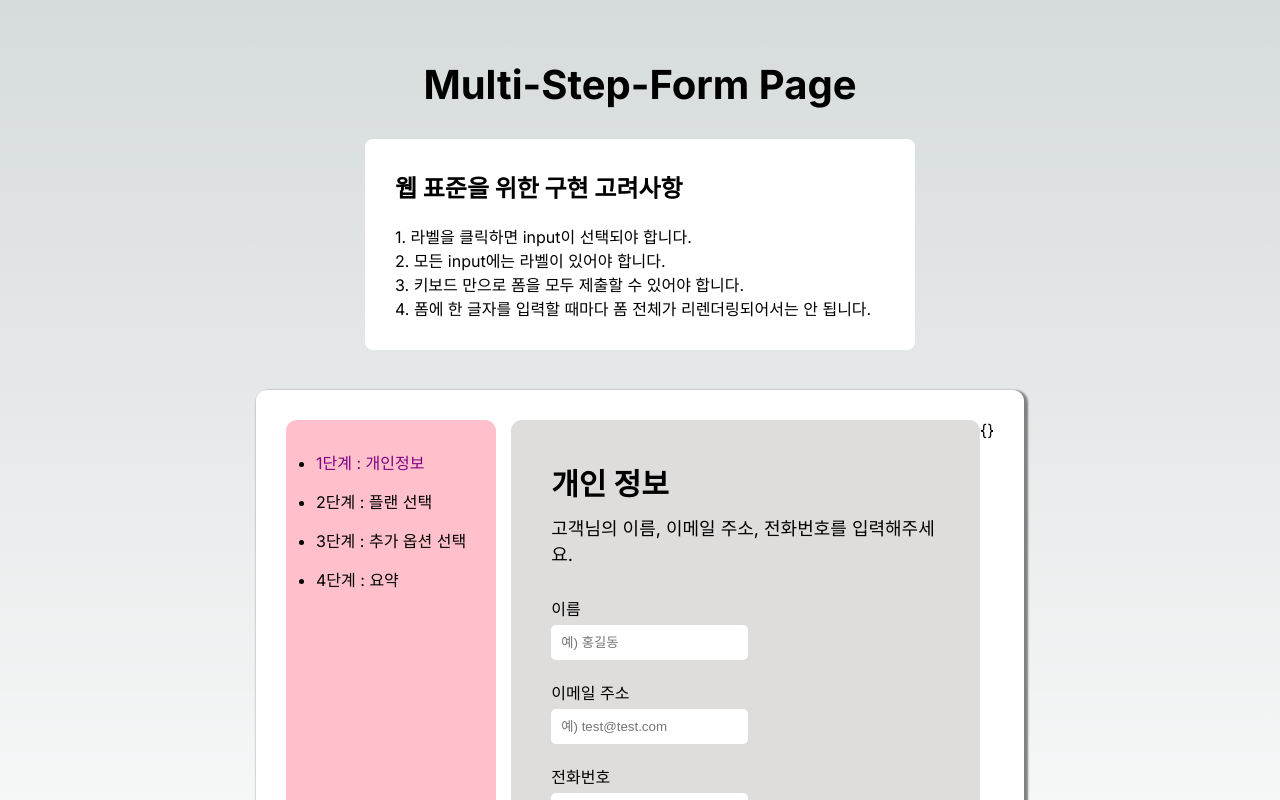
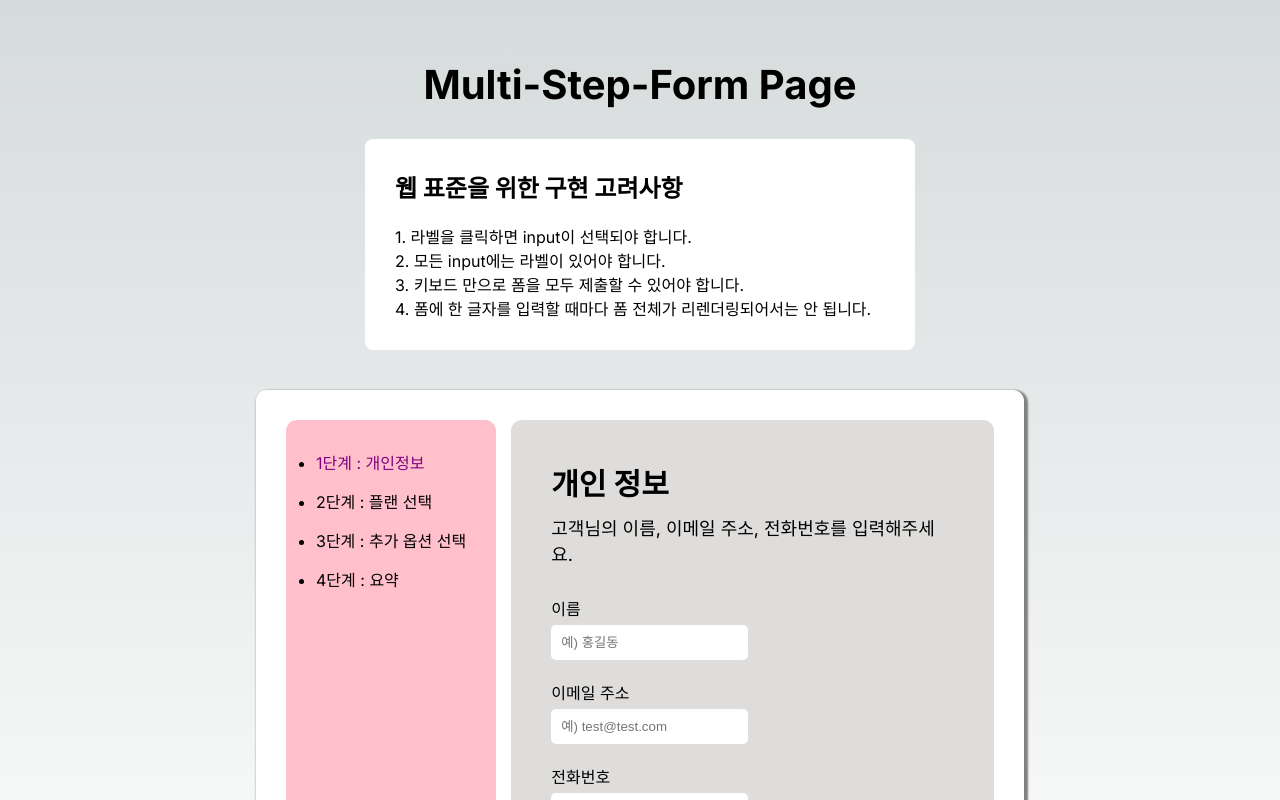
Before and after one commit to JunnieLee/web-standards-considered-components, a Next.js app: page /multi-step-form in a window 1280 px wide. Shown: the top 800 px of the page. Built offline with nearby package versions, Linux system fonts and the light colour scheme.

Commit message:
feat: key 맨 뒤 []붙은 인풋들에 대해서는 value array 처리 해주도록 formDataToObject 함수 생성

```diff
--- a/app/multi-step-form/_components/FormContainer.tsx
+++ b/app/multi-step-form/_components/FormContainer.tsx
@@ -32,13 +32,31 @@ export const FormContainer = () => {
 
   const [formState, setFormState] = useState({});
 
+  const formDataToObject = (formData: FormData) => {
+    const obj: Record<string, any> = {};
+    for (const [key, value] of formData.entries()) {
+      if (key.endsWith("[]")) {
+        const fieldName = key.slice(0, -2);
+        if (obj[fieldName] === undefined) {
+          obj[fieldName] = [];
+        }
+        obj[fieldName].push(value);
+      } else {
+        obj[key] = value;
+      }
+    }
+    return obj;
+  };
+
   const handleOnSubmit = (event: React.FormEvent<HTMLFormElement>) => {
     event.preventDefault();
     const formData = new FormData(event.currentTarget);
+    //formDataToObject(formData)
+    //console.log(Array.from(formData.entries()));
     // formData.entries() -> ex. [["username","김태희"],["email","rabolution@gmail.com"],["phoneNumber","010-4827-1733"]]
     setFormState((old) => ({
       ...old,
-      ...Object.fromEntries(formData), // ex. {"username":"김태희","email":"rabolution@gmail.com","phoneNumber":"010-4827-1733"}
+      ...formDataToObject(formData), // ex. {"username":"김태희","email":"rabolution@gmail.com","phoneNumber":"010-4827-1733"}
     }));
     if (step < 4) {
       alert(JSON.stringify(formState)); // tmp
@@ -69,7 +87,7 @@ export const FormContainer = () => {
           router.push("/multi-step-form?step=2");
         }}
       />
-      {JSON.stringify(formState)}
+      {/*JSON.stringify(formState)*/}
     </>
   );
 
--- a/app/multi-step-form/_components/FormStepThree.tsx
+++ b/app/multi-step-form/_components/FormStepThree.tsx
@@ -39,7 +39,7 @@ export const FormStepThree = ({
           }}
         >
           <label className={styles.optionSection}>
-            <input type="checkbox" name="add-ons" value="online-service" />
+            <input type="checkbox" name="add-ons[]" value="online-service" />
             <section className={styles.column}>
               <h4>온라인 서비스</h4>
               <p>다중 사용자 접속 허용</p>
@@ -48,7 +48,7 @@ export const FormStepThree = ({
           </label>
 
           <label className={styles.optionSection}>
-            <input type="checkbox" name="add-ons" value="larger-storage" />
+            <input type="checkbox" name="add-ons[]" value="larger-storage" />
             <section className={styles.column}>
               <h4>더 넓은 저장공간</h4>
               <p>클라우드 저장용량 1TB 추가</p>
@@ -59,7 +59,7 @@ export const FormStepThree = ({
           <label className={styles.optionSection}>
             <input
               type="checkbox"
-              name="add-ons"
+              name="add-ons[]"
               value="customizable-profile"
             />
             <section className={styles.column}>
--- a/tsconfig.json
+++ b/tsconfig.json
@@ -12,6 +12,7 @@
     "isolatedModules": true,
     "jsx": "preserve",
     "incremental": true,
+    "downlevelIteration": true,
     "plugins": [
       {
         "name": "next"
```
